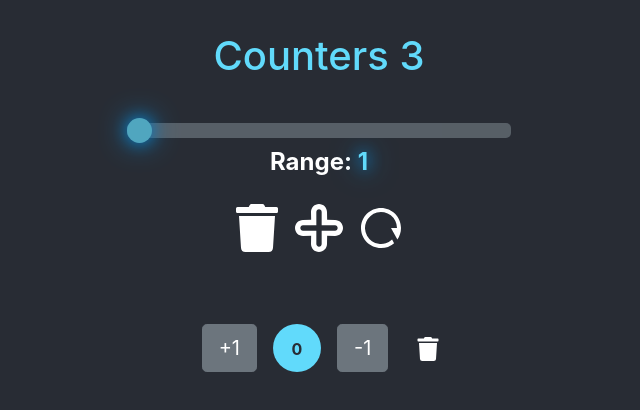
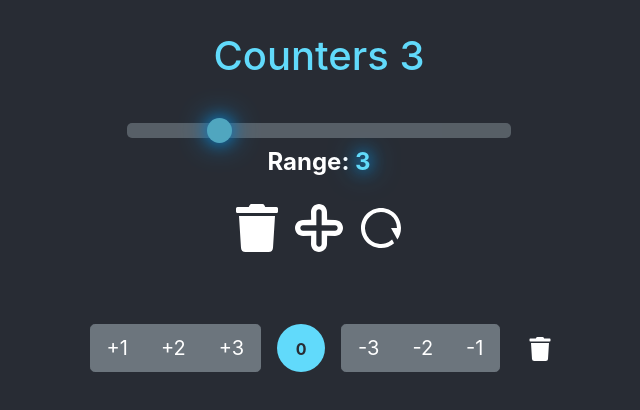
Before and after one commit to r0mka/counters-3, a React (Create React App) app: page / in a window 1280 px wide. Shown: the top 410 px of the page, without its empty margins (321-961 px from the left). Built offline with nearby package versions, Linux system fonts and the light colour scheme.

Commit message:
Change default range to 3

```diff
--- a/src/components/CounterList.js
+++ b/src/components/CounterList.js
@@ -12,7 +12,7 @@ import Counter from './Counter';
 export default function CounterList({ defaultCounter }) {
   // array of unique ids for key values that will be mapped to each <li> <Counter/> </li>
   const [counters, setCounters] = React.useState([defaultCounter]);
-  const [range, setRange] = React.useState(1);
+  const [range, setRange] = React.useState(3);
 
   const deleteAll = () => setCounters([]);
 
```
